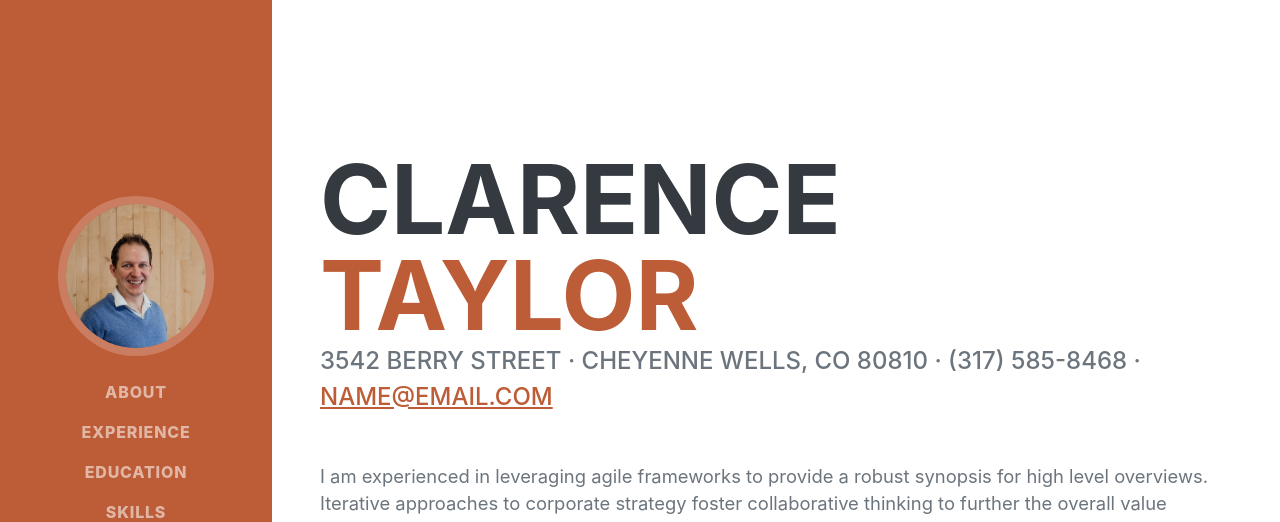
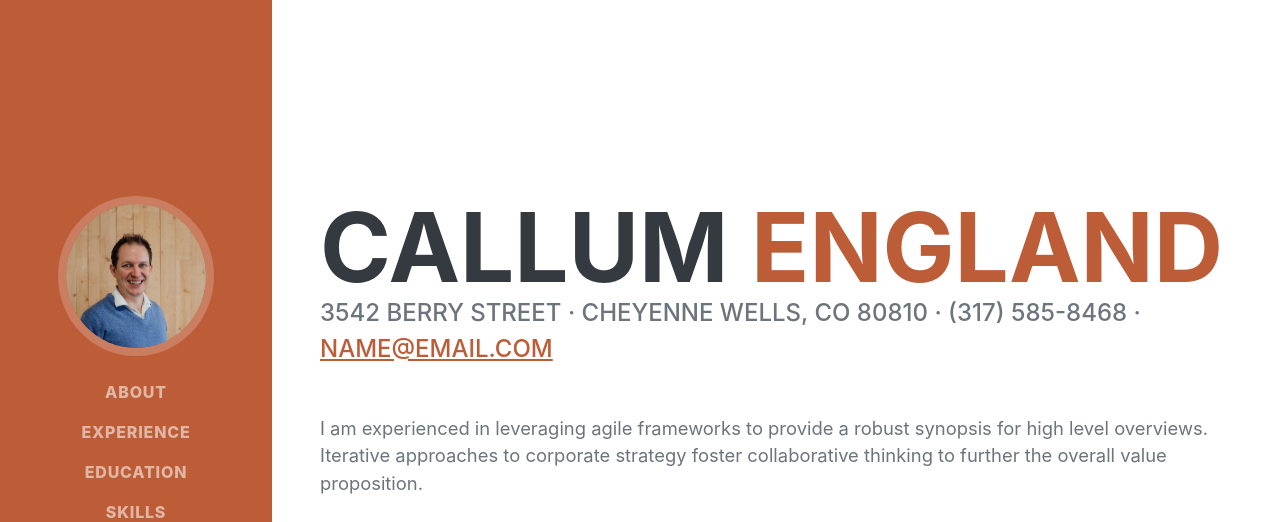
Before and after one commit to cjengl/cjengl.github.io, a plain HTML site: page index.html in a window 1280 px wide. Shown: the top 522 px of the page. Drawn offline with nearby package versions, Linux system fonts and the light colour scheme; a web font is replaced by a local one.

Commit message:
Update index.html
clarence -> callum
taylor -> england

```diff
--- a/index.html
+++ b/index.html
@@ -40,8 +40,8 @@
             <section class="resume-section" id="about">
                 <div class="resume-section-content">
                     <h1 class="mb-0">
-                        Clarence
-                        <span class="text-primary">Taylor</span>
+                        Callum
+                        <span class="text-primary">England</span>
                     </h1>
                     <div class="subheading mb-5">
                         3542 Berry Street · Cheyenne Wells, CO 80810 · (317) 585-8468 ·
```
